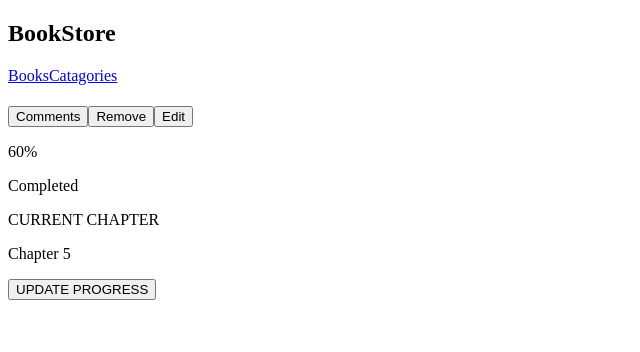
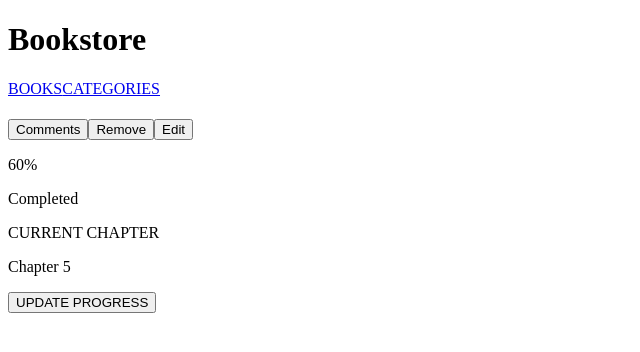
Before and after one commit to Sahar-SE/bookstore-react, a React (Create React App) app: page / in a window 1280 px wide. Shown: the top 352 px of the page, without its empty margins (0-640 px from the left). Built offline with nearby package versions, Linux system fonts and the light colour scheme; the HTML template or start-up script is replaced by a standard one.

Commit message:
changes in form

```diff
--- a/src/Components/Navbar.jsx
+++ b/src/Components/Navbar.jsx
@@ -1,16 +1,14 @@
 import React from 'react';
 import { Link } from 'react-router-dom';
 
-const Navbar = () => {
-  return (
-    <div>
-      <nav>
-      <h1>BookStore</h1>
-        <Link to="/">Books</Link>
-        <Link to="/catagories">Catagories</Link>
-      </nav>
-    </div>
-  )
-}
+const Navbar = () => (
+  <header>
+    <h1>Bookstore</h1>
+    <nav>
+      <Link to="/" className="nav-link">BOOKS</Link>
+      <Link to="/categories" className="nav-link">CATEGORIES</Link>
+    </nav>
+  </header>
+);
 
 export default Navbar;
```
